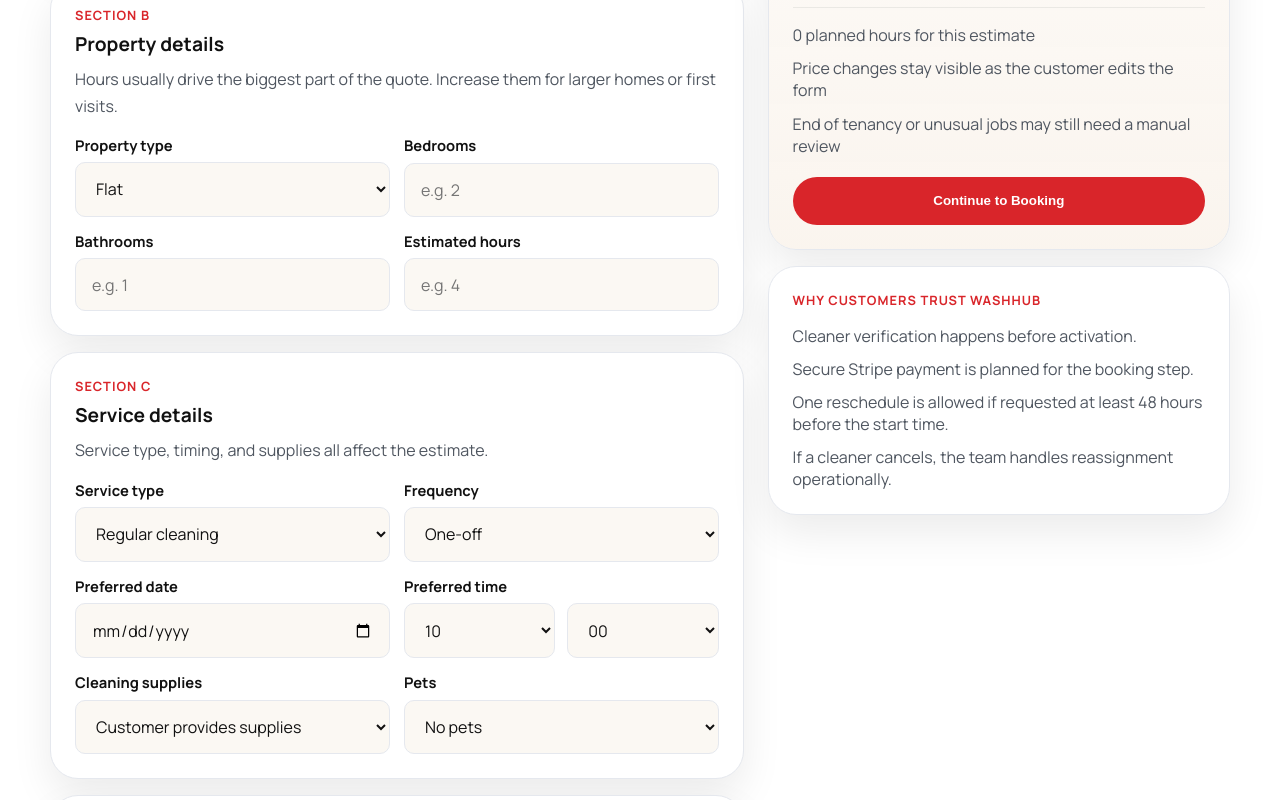
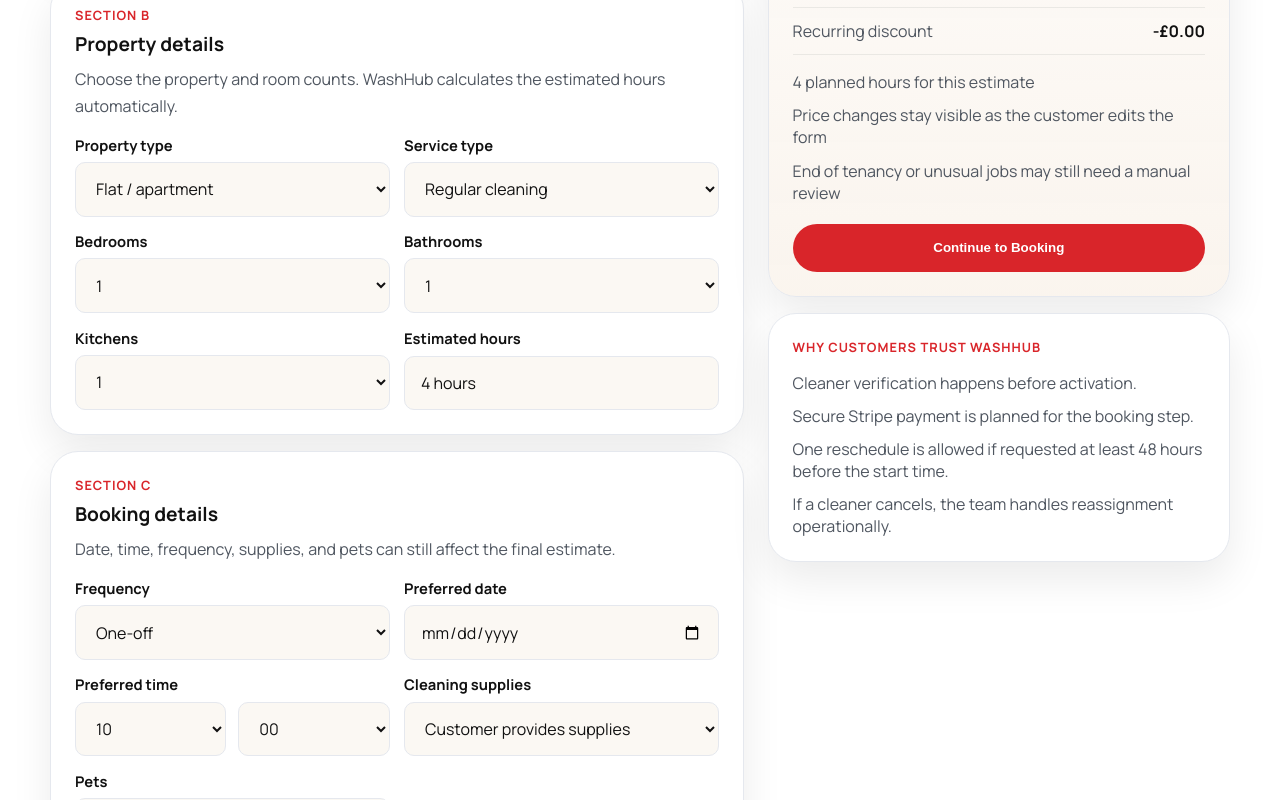
Before and after one commit to martinmsh1025-sketch/AreaSorted, a Next.js app: page /instant-quote in a window 1280 px wide. Shown: the part 940-1740 px from the top of the page. Built offline with nearby package versions, Linux system fonts and the light colour scheme.

Commit message:
Refine quote details and customer billing flow
Improve the quote step so room counts drive estimated hours, larger bookings warn about possible multi-cleaner assignments, and customer plus billing details are captured before booking.

```diff
--- a/src/components/quote/instant-quote-form.tsx
+++ b/src/components/quote/instant-quote-form.tsx
@@ -8,6 +8,17 @@
   { value: "office-cleaning", label: "Office cleaning" },
   { value: "airbnb-turnover-cleaning", label: "Airbnb turnover cleaning" },
 ];
+
+const propertyOptions = [
+  { value: "flat", label: "Flat / apartment" },
+  { value: "detached", label: "Detached house" },
+  { value: "semi-detached", label: "Semi-detached house" },
+  { value: "terraced", label: "Terraced house" },
+  { value: "bungalow", label: "Bungalow" },
+  { value: "office", label: "Office" },
+];
+
+const roomOptions = Array.from({ length: 8 }, (_, index) => `${index}`);
 
 const hourOptions = Array.from({ length: 16 }, (_, index) => `${String(index + 6).padStart(2, "0")}`);
 const minuteOptions = ["00", "15", "30", "45"];
@@ -35,6 +46,46 @@
   }).format(value);
 }
 
+function calculateEstimatedHours({
+  propertyType,
+  bedrooms,
+  bathrooms,
+  kitchens,
+  service,
+}: {
+  propertyType: string;
+  bedrooms: string;
+  bathrooms: string;
+  kitchens: string;
+  service: string;
+}) {
+  const bedCount = Number(bedrooms) || 0;
+  const bathCount = Number(bathrooms) || 0;
+  const kitchenCount = Number(kitchens) || 0;
+
+  let total = 1.5;
+
+  const propertyWeight: Record<string, number> = {
+    flat: 0.3,
+    detached: 1.2,
+    "semi-detached": 0.8,
+    terraced: 0.7,
+    bungalow: 0.6,
+    office: 1,
+  };
+
+  total += propertyWeight[propertyType] ?? 0.5;
+  total += bedCount * 0.9;
+  total += bathCount * 0.7;
+  total += kitchenCount * 0.8;
+
+  if (service === "deep-cleaning") total += 1.5;
+  if (service === "office-cleaning") total += 1;
+  if (service === "airbnb-turnover-cleaning") total += 0.75;
+
+  return Math.max(2, Math.round(total * 2) / 2);
+}
+
 type InstantQuoteFormProps = {
   initialPostcode: string;
   initialAddressLine1: string;
@@ -55,15 +106,18 @@
   const [addressLine2, setAddressLine2] = useState(initialAddressLine2);
   const [city, setCity] = useState(initialCity);
   const [propertyType, setPropertyType] = useState("flat");
-  const [bedrooms, setBedrooms] = useState("");
-  const [bathrooms, setBathrooms] = useState("");
-  const [hours, setHours] = useState("");
+  const [bedrooms, setBedrooms] = useState("1");
+  const [bathrooms, setBathrooms] = useState("1");
+  const [kitchens, setKitchens] = useState("1");
   const [service, setService] = useState(initialService || "regular-home-cleaning");
   const [preferredDate, setPreferredDate] = useState("");
   const [preferredHour, setPreferredHour] = useState("10");
   const [preferredMinute, setPreferredMinute] = useState("00");
   const [frequency, setFrequency] = useState("one-off");
   const [supplies, setSupplies] = useState<"customer" | "cleaner">("customer");
+  const [customerName, setCustomerName] = useState("");
+  const [contactPhone, setContactPhone] = useState("");
+  const [email, setEmail] = useState("");
   const [pets, setPets] = useState("no");
   const [oven, setOven] = useState(false);
   const [fridge, setFridge] = useState(false);
@@ -73,11 +127,28 @@
   const [additionalRequests, setAdditionalRequests] = useState("");
   const [entryNotes, setEntryNotes] = useState("");
   const [parkingNotes, setParkingNotes] = useState("");
+  const [billingSameAsService, setBillingSameAsService] = useState(true);
+  const [billingAddressLine1, setBillingAddressLine1] = useState("");
+  const [billingAddressLine2, setBillingAddressLine2] = useState("");
+  const [billingCity, setBillingCity] = useState("");
+  const [billingPostcode, setBillingPostcode] = useState("");
 
   const preferredTime = `${preferredHour}:${preferredMinute}`;
 
+  const estimatedHours = useMemo(
+    () =>
+      calculateEstimatedHours({
+        propertyType,
+        bedrooms,
+        bathrooms,
+        kitchens,
+        service,
+      }),
+    [propertyType, bedrooms, bathrooms, kitchens, service],
+  );
+
   const pricing = useMemo(() => {
-    const parsedHours = Math.max(Number(hours) || 0, 0);
+    const parsedHours = estimatedHours;
     const rateTable = baseRates[service as keyof typeof baseRates] ?? baseRates["regular-home-cleaning"];
     const hourlyRate = rateTable[supplies];
     const baseAmount = hourlyRate * parsedHours;
@@ -88,6 +159,7 @@
     const weekendSurcharge = day === 0 || day === 6 ? parsedHours * 3 : 0;
     const eveningSurcharge = hour >= 18 ? parsedHours * 3 : 0;
     const urgentSurcharge = bookingDate && bookingDate.getTime() - Date.now() <= 1000 * 60 * 60 * 48 ? 15 : 0;
+    const recurringDiscount = frequency === "weekly" ? baseAmount * 0.05 : frequency === "fortnightly" ? baseAmount * 0.03 : 0;
     const addOns =
       (oven ? addOnFees.oven : 0) +
       (fridge ? addOnFees.fridge : 0) +
@@ -103,9 +175,10 @@
       weekendSurcharge,
       eveningSurcharge,
       urgentSurcharge,
-      total: baseAmount + addOns + weekendSurcharge + eveningSurcharge + urgentSurcharge,
+      recurringDiscount,
+      total: baseAmount + addOns + weekendSurcharge + eveningSurcharge + urgentSurcharge - recurringDiscount,
     };
-  }, [hours, service, supplies, preferredDate, preferredTime, oven, fridge, windows, ironing, eco]);
+  }, [estimatedHours, service, supplies, preferredDate, preferredTime, oven, fridge, windows, ironing, eco, frequency]);
 
   return (
     <main className="section">
@@ -142,39 +215,17 @@
               <div className="quote-section-head">
                 <div className="eyebrow">Section B</div>
                 <strong>Property details</strong>
-                <p>Hours usually drive the biggest part of the quote. Increase them for larger homes or first visits.</p>
+                <p>Choose the property and room counts. WashHub calculates the estimated hours automatically.</p>
               </div>
               <div className="quote-two-col-fields">
                 <label className="quote-field-stack">
                   <span>Property type</span>
                   <select value={propertyType} onChange={(event) => setPropertyType(event.target.value)}>
-                    <option value="flat">Flat</option>
-                    <option value="house">House</option>
-                    <option value="office">Office</option>
+                    {propertyOptions.map((option) => (
+                      <option key={option.value} value={option.value}>{option.label}</option>
+                    ))}
                   </select>
                 </label>
-                <label className="quote-field-stack">
-                  <span>Bedrooms</span>
-                  <input placeholder="e.g. 2" value={bedrooms} onChange={(event) => setBedrooms(event.target.value)} />
-                </label>
-                <label className="quote-field-stack">
-                  <span>Bathrooms</span>
-                  <input placeholder="e.g. 1" value={bathrooms} onChange={(event) => setBathrooms(event.target.value)} />
-                </label>
-                <label className="quote-field-stack">
-                  <span>Estimated hours</span>
-                  <input placeholder="e.g. 4" value={hours} onChange={(event) => setHours(event.target.value)} />
-                </label>
-              </div>
-            </section>
-
-            <section className="panel mini-form quote-section-card">
-              <div className="quote-section-head">
-                <div className="eyebrow">Section C</div>
-                <strong>Service details</strong>
-                <p>Service type, timing, and supplies all affect the estimate.</p>
-              </div>
-              <div className="quote-two-col-fields">
                 <label className="quote-field-stack">
                   <span>Service type</span>
                   <select value={service} onChange={(event) => setService(event.target.value)}>
@@ -183,6 +234,44 @@
                     ))}
                   </select>
                 </label>
+                <label className="quote-field-stack">
+                  <span>Bedrooms</span>
+                  <select value={bedrooms} onChange={(event) => setBedrooms(event.target.value)}>
+                    {roomOptions.map((option) => (
+                      <option key={option} value={option}>{option}</option>
+                    ))}
+                  </select>
+                </label>
+                <label className="quote-field-stack">
+                  <span>Bathrooms</span>
+                  <select value={bathrooms} onChange={(event) => setBathrooms(event.target.value)}>
+                    {roomOptions.map((option) => (
+                      <option key={option} value={option}>{option}</option>
+                    ))}
+                  </select>
+                </label>
+                <label className="quote-field-stack">
+                  <span>Kitchens</span>
+                  <select value={kitchens} onChange={(event) => setKitchens(event.target.value)}>
+                    {roomOptions.slice(1, 5).map((option) => (
+                      <option key={option} value={option}>{option}</option>
+                    ))}
+                  </select>
+                </label>
+                <label className="quote-field-stack">
+                  <span>Estimated hours</span>
+                  <input value={`${estimatedHours} hours`} readOnly aria-readonly="true" />
+                </label>
+              </div>
+            </section>
+
+            <section className="panel mini-form quote-section-card">
+              <div className="quote-section-head">
+                <div className="eyebrow">Section C</div>
+                <strong>Booking details</strong>
+                <p>Date, time, frequency, supplies, and pets can still affect the final estimate.</p>
+              </div>
+              <div className="quote-two-col-fields">
                 <label className="quote-field-stack">
                   <span>Frequency</span>
                   <select value={frequency} onChange={(event) => setFrequency(event.target.value)}>
@@ -253,6 +342,65 @@
               <textarea placeholder="Entry notes" rows={3} value={entryNotes} onChange={(event) => setEntryNotes(event.target.value)} />
               <textarea placeholder="Parking notes" rows={3} value={parkingNotes} onChange={(event) => setParkingNotes(event.target.value)} />
             </section>
+
+            <section className="panel mini-form quote-section-card">
+              <div className="quote-section-head">
+                <div className="eyebrow">Section F</div>
+                <strong>Customer details</strong>
+                <p>These details are needed for confirmation, updates, receipts, and payment.</p>
+              </div>
+              <div className="quote-two-col-fields">
+                <label className="quote-field-stack">
+                  <span>Customer name</span>
+                  <input placeholder="Full name" value={customerName} onChange={(event) => setCustomerName(event.target.value)} />
+                </label>
+                <label className="quote-field-stack">
+                  <span>Contact phone</span>
+                  <input placeholder="Phone number" value={contactPhone} onChange={(event) => setContactPhone(event.target.value)} />
+                </label>
+                <label className="quote-field-stack" style={{ gridColumn: "1 / -1" }}>
+                  <span>Email</span>
+                  <input placeholder="Email address" type="email" value={email} onChange={(event) => setEmail(event.target.value)} />
+                </label>
+              </div>
+            </section>
+
+            <section className="panel mini-form quote-section-card">
+              <div className="quote-section-head">
+                <div className="eyebrow">Section G</div>
+                <strong>Billing address</strong>
+                <p>By default, the billing address is the same as the cleaning address, but the customer can change it.</p>
+              </div>
+              <label className="quote-check-item">
+                <input
+                  type="checkbox"
+                  checked={billingSameAsService}
+                  onChange={() => setBillingSameAsService((value) => !value)}
+                />
+                <span>Billing address is the same as the cleaning address</span>
+              </label>
+
+              {!billingSameAsService ? (
+                <div className="quote-two-col-fields">
+                  <label className="quote-field-stack" style={{ gridColumn: "1 / -1" }}>
+                    <span>Billing address line 1</span>
+                    <input value={billingAddressLine1} onChange={(event) => setBillingAddressLine1(event.target.value)} />
+                  </label>
+                  <label className="quote-field-stack" style={{ gridColumn: "1 / -1" }}>
+                    <span>Billing address line 2</span>
+                    <input value={billingAddressLine2} onChange={(event) => setBillingAddressLine2(event.target.value)} />
+                  </label>
+                  <label className="quote-field-stack">
+                    <span>Billing city</span>
+                    <input value={billingCity} onChange={(event) => setBillingCity(event.target.value)} />
+                  </label>
+                  <label className="quote-field-stack">
+                    <span>Billing postcode</span>
+                    <input value={billingPostcode} onChange={(event) => setBillingPostcode(event.target.value.toUpperCase())} />
+                  </label>
+                </div>
+              ) : null}
+            </section>
           </form>
 
           <aside className="quote-sidebar-stack">
@@ -267,7 +415,24 @@
                 <div><span>Weekend surcharge</span><strong>{formatGBP(pricing.weekendSurcharge)}</strong></div>
                 <div><span>Evening surcharge</span><strong>{formatGBP(pricing.eveningSurcharge)}</strong></div>
                 <div><span>Urgent booking surcharge</span><strong>{formatGBP(pricing.urgentSurcharge)}</strong></div>
+                <div><span>Recurring discount</span><strong>-{formatGBP(pricing.recurringDiscount)}</strong></div>
               </div>
+              {pricing.parsedHours > 6 ? (
+                <div
+                  style={{
+                    marginTop: "1rem",
+                    padding: "0.95rem 1rem",
+                    borderRadius: "16px",
+                    background: "rgba(217, 37, 42, 0.06)",
+                    border: "1px solid rgba(217, 37, 42, 0.14)",
+                    color: "var(--color-text)",
+                    lineHeight: 1.65,
+                    fontSize: "0.95rem",
+                  }}
+                >
+                  For larger bookings over 6 hours, we may assign additional cleaners to help complete the job more efficiently.
+                </div>
+              ) : null}
               <ul className="list-clean quote-meta-list">
                 <li>{pricing.parsedHours || 0} planned hours for this estimate</li>
                 <li>Price changes stay visible as the customer edits the form</li>
```
